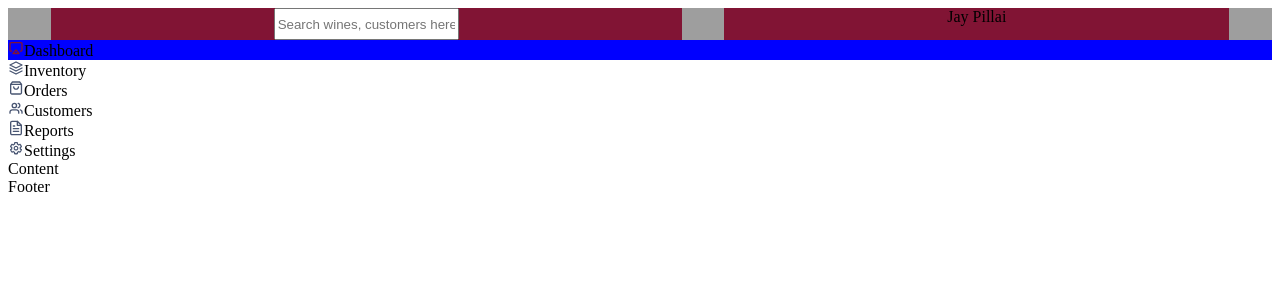
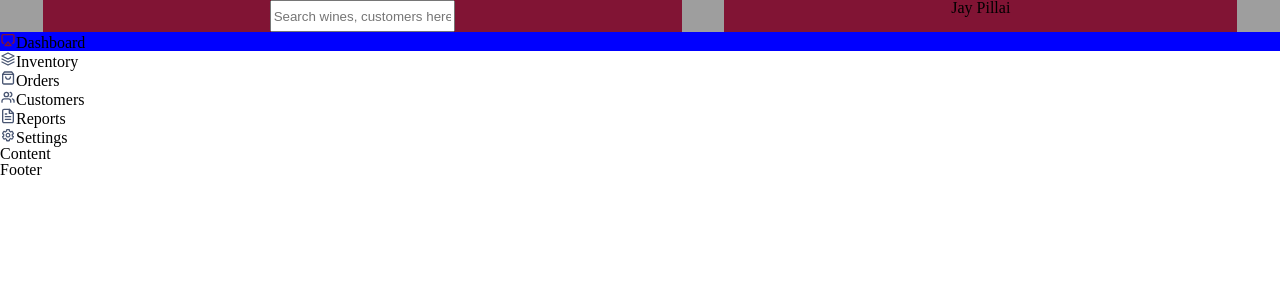
Before and after one commit to bokonist/thinklink-assignment, a React (Create React App) app: page / in a window 1280 px wide. Shown: the top 300 px of the page. Built offline with nearby package versions, Linux system fonts and the light colour scheme; grey boxes are pictures that could not be loaded.

Commit message:
added css reset

```diff
--- a/src/index.jsx
+++ b/src/index.jsx
@@ -1,6 +1,7 @@
 import React from 'react';
 import ReactDOM from 'react-dom/client';
 import './styles/index.css';
+import './styles/reset.css';
 import App from './Components/App';
 
 const root = ReactDOM.createRoot(document.getElementById('root'));
--- /dev/null
+++ b/src/styles/reset.css
@@ -0,0 +1,48 @@
+/* http://meyerweb.com/eric/tools/css/reset/
+   v2.0 | 20110126
+   License: none (public domain)
+*/
+
+html, body, div, span, applet, object, iframe,
+h1, h2, h3, h4, h5, h6, p, blockquote, pre,
+a, abbr, acronym, address, big, cite, code,
+del, dfn, em, img, ins, kbd, q, s, samp,
+small, strike, strong, sub, sup, tt, var,
+b, u, i, center,
+dl, dt, dd, ol, ul, li,
+fieldset, form, label, legend,
+table, caption, tbody, tfoot, thead, tr, th, td,
+article, aside, canvas, details, embed,
+figure, figcaption, footer, header, hgroup,
+menu, nav, output, ruby, section, summary,
+time, mark, audio, video {
+	margin: 0;
+	padding: 0;
+	border: 0;
+	font-size: 100%;
+	font: inherit;
+	vertical-align: baseline;
+}
+/* HTML5 display-role reset for older browsers */
+article, aside, details, figcaption, figure,
+footer, header, hgroup, menu, nav, section {
+	display: block;
+}
+body {
+	line-height: 1;
+}
+ol, ul {
+	list-style: none;
+}
+blockquote, q {
+	quotes: none;
+}
+blockquote:before, blockquote:after,
+q:before, q:after {
+	content: '';
+	content: none;
+}
+table {
+	border-collapse: collapse;
+	border-spacing: 0;
+}
```
